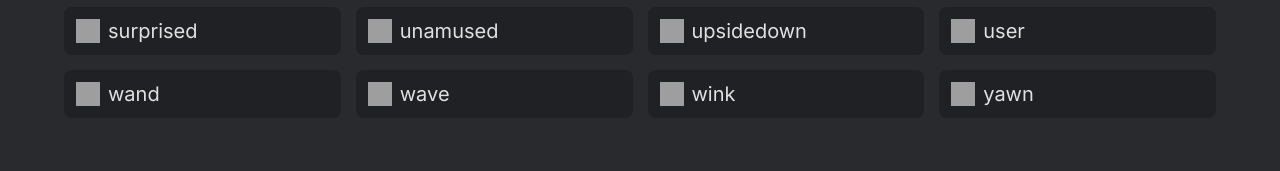
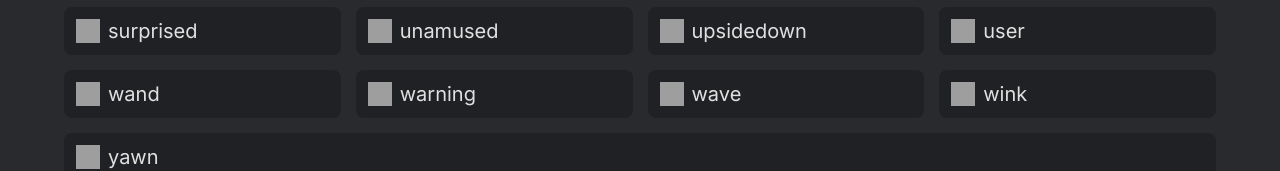
Before and after one commit to macedeveloper/contestmoji, a plain HTML site: page index.html in a window 1280 px wide. Shown: the part 2542-2713 px from the top of the page. Drawn offline with Linux system fonts and the light colour scheme; grey boxes are pictures that could not be loaded.

Commit message:
+warning emoji

```diff
--- a/emojis.css
+++ b/emojis.css
@@ -352,6 +352,9 @@ i.md-e-user {
 i.md-e-wand {
     background-image: url('https://macestudios.ru/contestmoji/list/Wand.svg');
 }
+i.md-e-warning {
+    background-image: url('https://macestudios.ru/contestmoji/list/Warning.svg');
+}
 i.md-e-wave {
     background-image: url('https://macestudios.ru/contestmoji/list/Wave.svg');
 }
--- a/index.html
+++ b/index.html
@@ -5,7 +5,7 @@
     <meta name="viewport" content="width=device-width, initial-scale=1.0">
 
     <title>Contestmoji</title>
-    <link rel="shortcut icon" href="list/Grin.svg" type="image/x-icon">
+    <link rel="shortcut icon" href="list/CatSmile.svg" type="image/x-icon">
 
     <!-- Styles -->
     <link rel="stylesheet" href="style.css">
@@ -183,6 +183,7 @@
                 <div class="md-e-div"><p><i class="md-e md-e-upsidedown"></i>upsidedown</p></div>
                 <div class="md-e-div"><p><i class="md-e md-e-user"></i>user</p></div>
                 <div class="md-e-div"><p><i class="md-e md-e-wand"></i>wand</p></div>
+                <div class="md-e-div"><p><i class="md-e md-e-warning"></i>warning</p></div>
                 <div class="md-e-div"><p><i class="md-e md-e-wave"></i>wave</p></div>
                 <div class="md-e-div"><p><i class="md-e md-e-wink"></i>wink</p></div>
                 <div class="md-e-div"><p><i class="md-e md-e-yawn"></i>yawn</p></div>
```
Also changed, not shown: list/Warning.svg (added).
